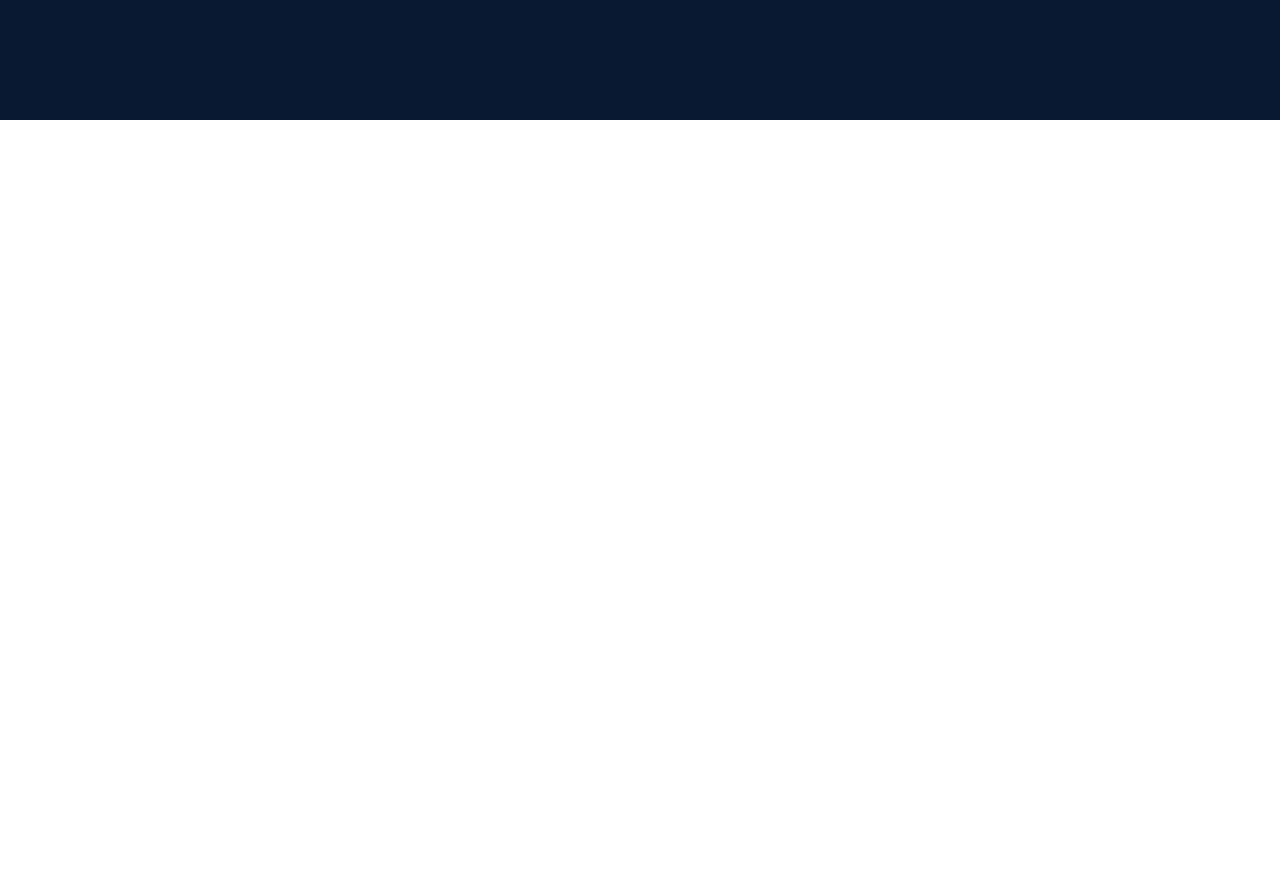
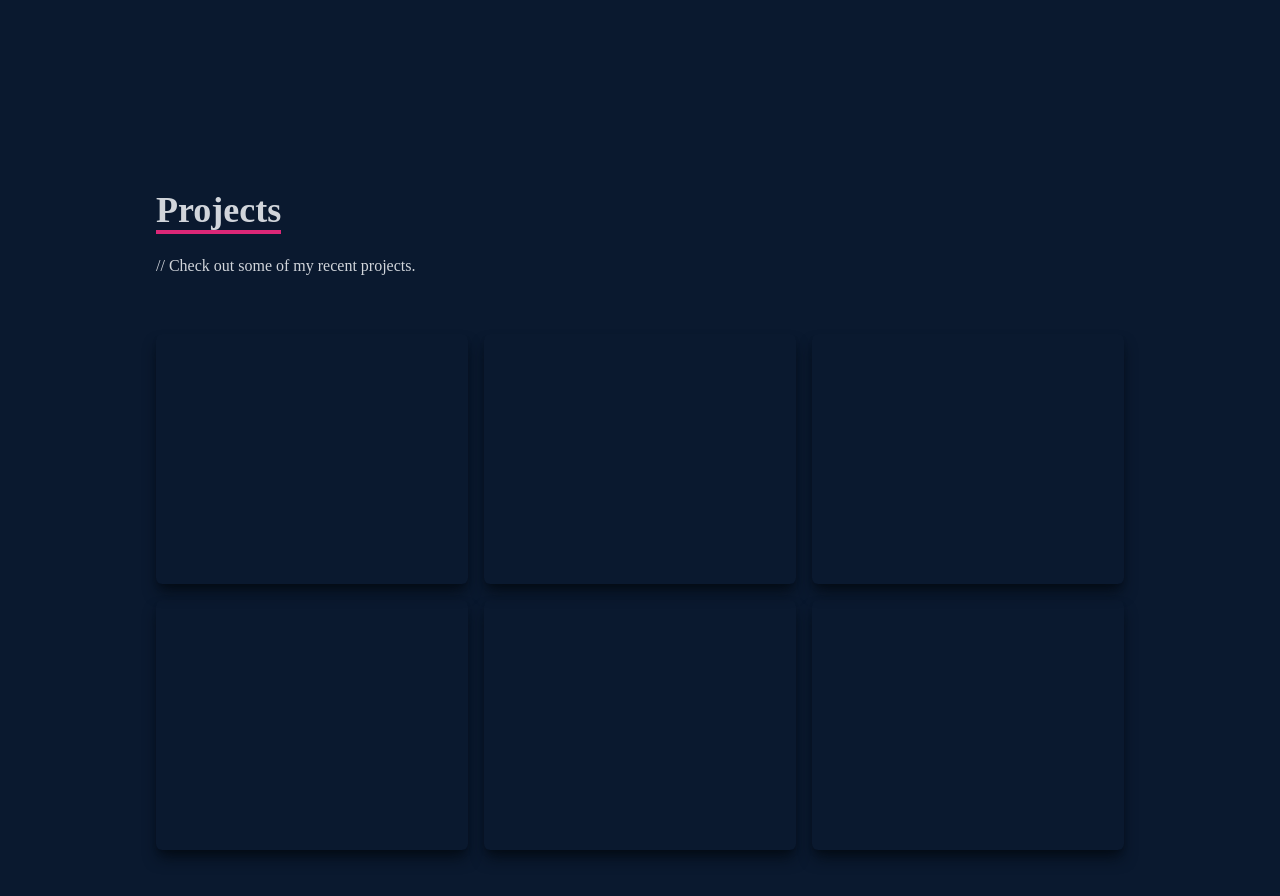
Before and after one commit to ash-fallon/portfolio-website, a React (Create React App) app: page / in a window 1280 px wide. Shown: the part 2280-3176 px from the top of the page. Before the commit the page ends 2400 px from the top, so only its background shows below. Built offline with nearby package versions, Linux system fonts and the light colour scheme.

Commit message:
Added projects section, added custom css to index, made minor fixes to other components like spelling mistakes

```diff
--- a/src/App.js
+++ b/src/App.js
@@ -2,6 +2,7 @@ import Navbar from './components/Navbar';
 import Home from './components/Home';
 import About from './components/About';
 import Skills from './components/Skills';
+import Projects from './components/Projects';
 
 const App = () => {
   return (
@@ -10,6 +11,7 @@ const App = () => {
       <Home />
       <About />
       <Skills />
+      <Projects />
     </>
   );
 };
--- /dev/null
+++ b/src/components/Projects.js
@@ -0,0 +1,64 @@
+const Projects = () => {
+  const projects = [
+    { name: '', demoUrl: '', codeUrl: '', img: '' },
+    { name: '', demoUrl: '', codeUrl: '', img: '' },
+    { name: '', demoUrl: '', codeUrl: '', img: '' },
+    { name: '', demoUrl: '', codeUrl: '', img: '' },
+    { name: '', demoUrl: '', codeUrl: '', img: '' },
+    { name: '', demoUrl: '', codeUrl: '', img: '' },
+  ];
+
+  const projectsOutput = projects.map((project, index) => {
+    return (
+      <div
+        className='shadow-lg shadow-[#040c16] group container rounded-md flex justify-center items-center mx-auto content-div'
+        key={index}
+      >
+        {/* style={{backgroundImage: `url(${project.img})`}} add into div above later for projects */}
+        {/* Hover Effects */}
+        <div className='opacity-0 group-hover:opacity-100 '>
+          <span className='text-2xl font-bold text-white tracking-wider'>
+            {project.name === '' ? 'React JS Application' : project.name}
+          </span>
+
+          <div className='pt-8 text-center'>
+            <a href={`${project.demoUrl}`}>
+              <button className='text-center rounded-lg px-4 py-3 m-2 bg-white text-gray-700 font-bold text-lg'>
+                Demo
+              </button>
+            </a>
+            <a href={`${project.codeUrl}`}>
+              <button className='text-center rounded-lg px-4 py-3 m-2 bg-white text-gray-700 font-bold text-lg'>
+                Code
+              </button>
+            </a>
+          </div>
+        </div>
+      </div>
+    );
+  });
+
+  return (
+    <div
+      name='projects'
+      className='w-full md:h-screen text-gray-300 bg-[#0a192f]'
+    >
+      <div className='max-w-[1000px] mx-auto p-4 flex flex-col justify-center w-full h-full'>
+        <div className='pb-8'>
+          <p className='text-4xl font-bold inline border-b-4 text-gray-300 border-pink-600'>
+            Projects
+          </p>
+          <p className='py-6'>{`// Check out some of my recent projects.`}</p>
+        </div>
+
+        {/* Container */}
+        <div className='grid md:grid-cols-3 sm:grid-cols-2 gap-4'>
+          {/* Grid Item */}
+          {projectsOutput}
+        </div>
+      </div>
+    </div>
+  );
+};
+
+export default Projects;
--- a/src/components/Skills.js
+++ b/src/components/Skills.js
@@ -40,12 +40,11 @@ const Skills = () => {
       {/* Container */}
       <div className='max-w-[1000px] mx-auto p-4 flex flex-col justify-center w-full h-full'>
         <div>
-          <p className='text-4xl fomt-bold inline border-b-4 border-pink-600'>
+          <p className='text-4xl font-bold inline border-b-4 border-pink-600'>
             Skills
           </p>
           <p className='py-4'>{`// These are the technologies I've worked with.`}</p>
         </div>
-
         <div className='w-full grid grid-cols-2 sm:grid-cols-4 gap-4 text-center py-8'>
           {iconOutput}
         </div>
--- a/src/index.css
+++ b/src/index.css
@@ -13,3 +13,18 @@
     @apply cursor-pointer;
   }
 }
+
+.content-div {
+  background-repeat: no-repeat;
+  background-size: cover;
+  background-position: center;
+  height: 250px;
+}
+
+.content-div:hover {
+  background-image: linear-gradient(
+    to right,
+    rgba(112, 157, 255, 0.8),
+    hsla(242, 74%, 61%, 0.8)
+  ) !important;
+}
```
